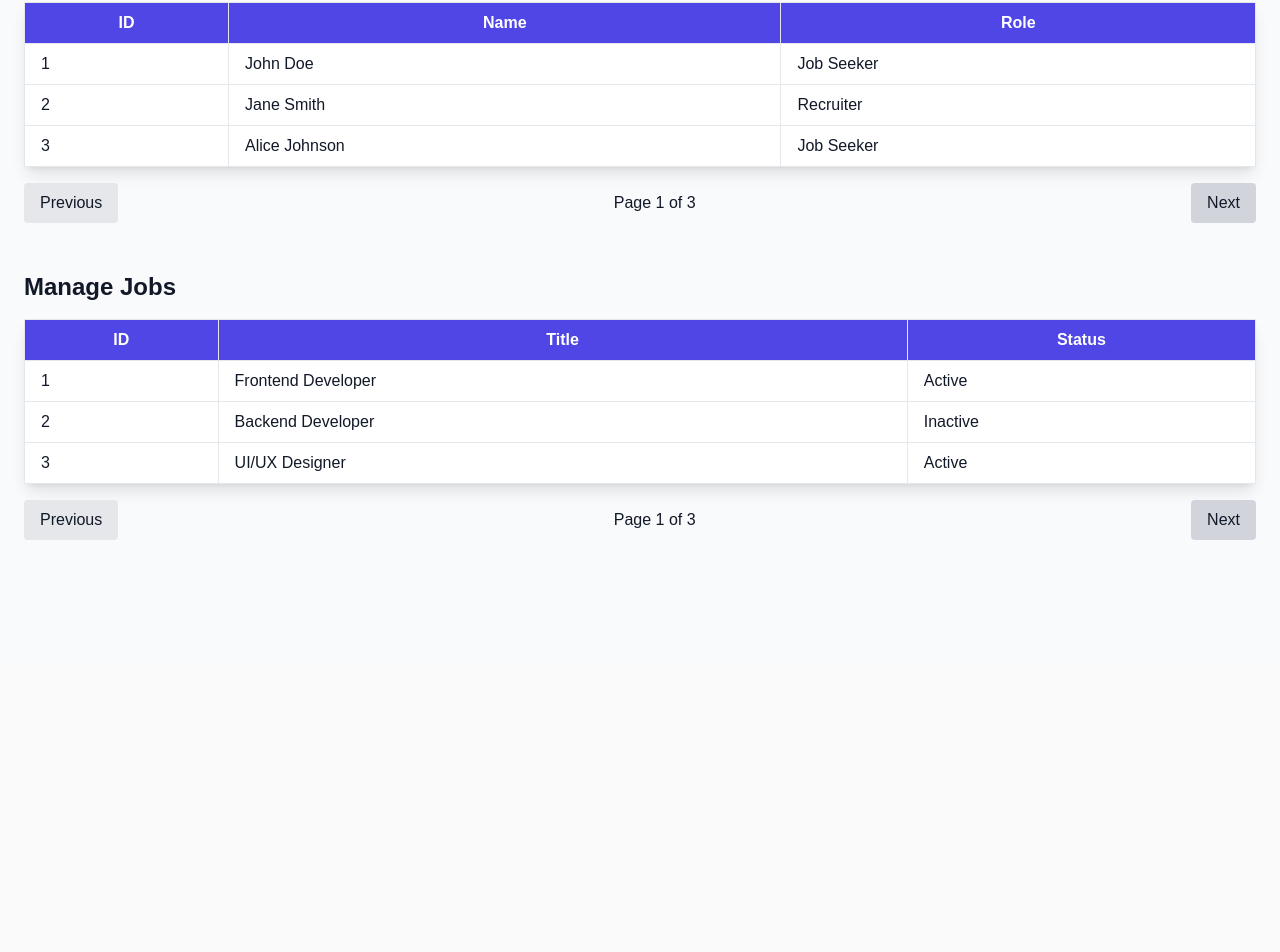
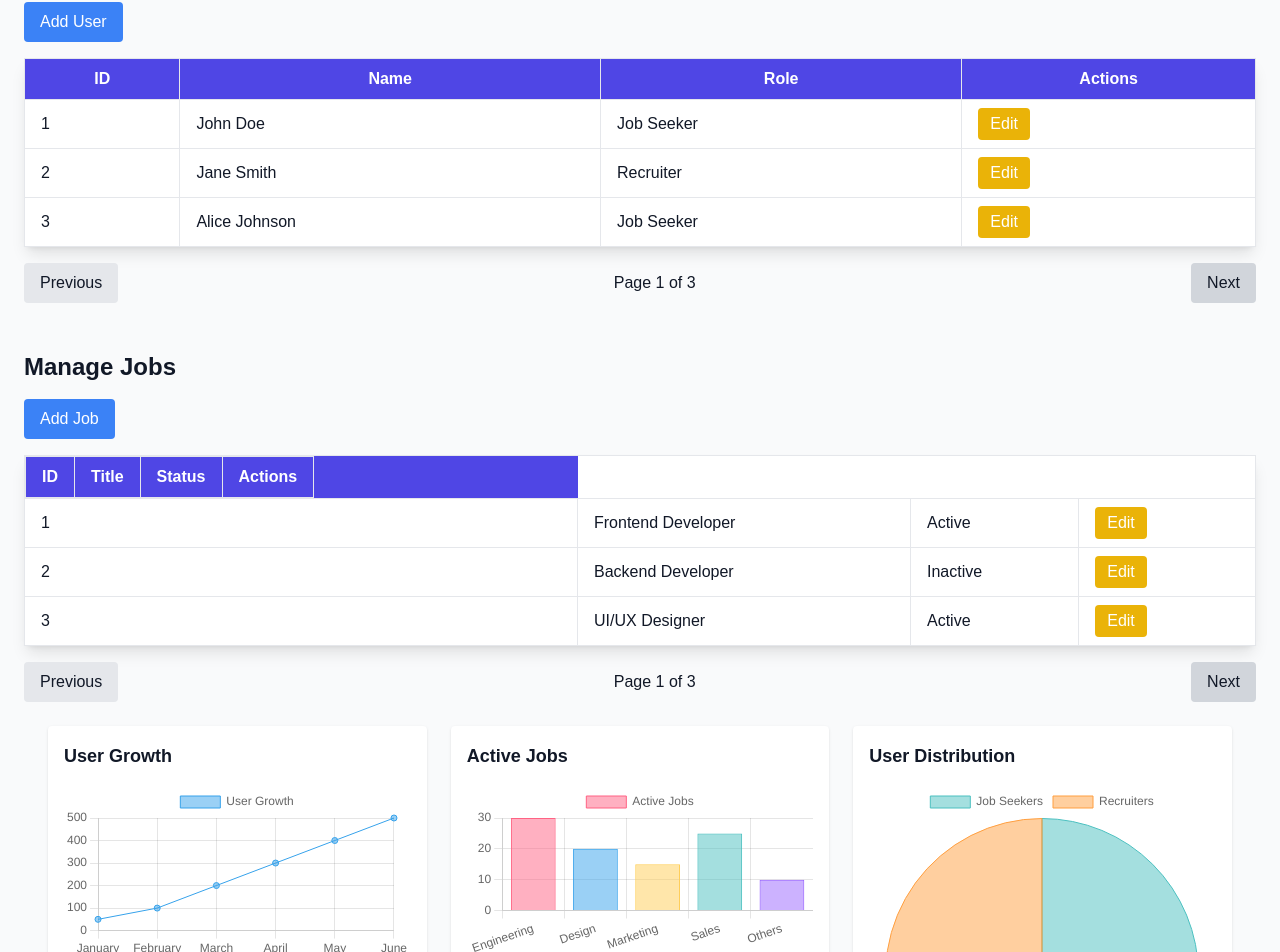
Before and after one commit to Fortunechinenyem/Recruit-Ease, a Next.js app: page /admin in a window 1280 px wide. Shown: the part 138-1090 px from the top of the page. Before the commit the page ends 800 px from the top, so only its background shows below. Built offline with nearby package versions, Linux system fonts and the light colour scheme.

Commit message:
more update on the admin page

```diff
--- /dev/null
+++ b/app/components/Analytics.js
@@ -0,0 +1,98 @@
+import React from "react";
+import { Bar, Line, Pie } from "react-chartjs-2";
+import {
+  Chart as ChartJS,
+  CategoryScale,
+  LinearScale,
+  BarElement,
+  Title,
+  Tooltip,
+  Legend,
+  PointElement,
+  LineElement,
+  ArcElement,
+} from "chart.js";
+
+ChartJS.register(
+  CategoryScale,
+  LinearScale,
+  BarElement,
+  Title,
+  Tooltip,
+  Legend,
+  PointElement,
+  LineElement,
+  ArcElement
+);
+
+export default function Analytics() {
+  const userGrowthData = {
+    labels: ["January", "February", "March", "April", "May", "June"],
+    datasets: [
+      {
+        label: "User Growth",
+        data: [50, 100, 200, 300, 400, 500],
+        backgroundColor: "rgba(54, 162, 235, 0.5)",
+        borderColor: "rgba(54, 162, 235, 1)",
+        borderWidth: 1,
+      },
+    ],
+  };
+
+  const activeJobsData = {
+    labels: ["Engineering", "Design", "Marketing", "Sales", "Others"],
+    datasets: [
+      {
+        label: "Active Jobs",
+        data: [30, 20, 15, 25, 10],
+        backgroundColor: [
+          "rgba(255, 99, 132, 0.5)",
+          "rgba(54, 162, 235, 0.5)",
+          "rgba(255, 206, 86, 0.5)",
+          "rgba(75, 192, 192, 0.5)",
+          "rgba(153, 102, 255, 0.5)",
+        ],
+        borderColor: [
+          "rgba(255, 99, 132, 1)",
+          "rgba(54, 162, 235, 1)",
+          "rgba(255, 206, 86, 1)",
+          "rgba(75, 192, 192, 1)",
+          "rgba(153, 102, 255, 1)",
+        ],
+        borderWidth: 1,
+      },
+    ],
+  };
+
+  const userDistributionData = {
+    labels: ["Job Seekers", "Recruiters"],
+    datasets: [
+      {
+        label: "User Distribution",
+        data: [70, 30],
+        backgroundColor: ["rgba(75, 192, 192, 0.5)", "rgba(255, 159, 64, 0.5)"],
+        borderColor: ["rgba(75, 192, 192, 1)", "rgba(255, 159, 64, 1)"],
+        borderWidth: 1,
+      },
+    ],
+  };
+
+  return (
+    <div className="grid gap-6 md:grid-cols-2 lg:grid-cols-3 p-6">
+      <div className="bg-white shadow rounded p-4">
+        <h3 className="text-lg font-semibold mb-4">User Growth</h3>
+        <Line data={userGrowthData} options={{ responsive: true }} />
+      </div>
+
+      <div className="bg-white shadow rounded p-4">
+        <h3 className="text-lg font-semibold mb-4">Active Jobs</h3>
+        <Bar data={activeJobsData} options={{ responsive: true }} />
+      </div>
+
+      <div className="bg-white shadow rounded p-4">
+        <h3 className="text-lg font-semibold mb-4">User Distribution</h3>
+        <Pie data={userDistributionData} options={{ responsive: true }} />
+      </div>
+    </div>
+  );
+}
--- a/package.json
+++ b/package.json
@@ -9,10 +9,12 @@
     "lint": "next lint"
   },
   "dependencies": {
+    "chart.js": "^4.4.7",
     "firebase": "^11.2.0",
     "next": "15.1.4",
     "next-auth": "^4.24.11",
     "react": "^19.0.0",
+    "react-chartjs-2": "^5.3.0",
     "react-dom": "^19.0.0"
   },
   "devDependencies": {
--- a/pages/admin.js
+++ b/pages/admin.js
@@ -1,3 +1,4 @@
+import Analytics from "@/app/components/Analytics";
 import { useState } from "react";
 
 export default function Admin() {
@@ -20,6 +21,48 @@ export default function Admin() {
     { id: 6, title: "Mobile Developer", status: "Active" },
     { id: 7, title: "Software Engineer", status: "Inactive" },
   ]);
+  const [isModalOpen, setIsModalOpen] = useState(false);
+  const [formType, setFormType] = useState(""); // "user" or "job"
+  const [formMode, setFormMode] = useState(""); // "add" or "edit"
+  const [currentData, setCurrentData] = useState(null); // Data for editing
+
+  const handleAddEdit = (type, mode, data = null) => {
+    setFormType(type);
+    setFormMode(mode);
+    setCurrentData(data);
+    setIsModalOpen(true);
+  };
+
+  const handleSave = (formData) => {
+    if (formType === "user") {
+      if (formMode === "add") {
+        setUsers([...users, { id: users.length + 1, ...formData }]);
+      } else if (formMode === "edit") {
+        setUsers(
+          users.map((user) =>
+            user.id === formData.id ? { ...user, ...formData } : user
+          )
+        );
+      }
+    } else if (formType === "job") {
+      if (formMode === "add") {
+        setJobs([...jobs, { id: jobs.length + 1, ...formData }]);
+      } else if (formMode === "edit") {
+        setJobs(
+          jobs.map((job) =>
+            job.id === formData.id ? { ...job, ...formData } : job
+          )
+        );
+      }
+    }
+    setIsModalOpen(false);
+    setCurrentData(null);
+  };
+
+  const handleCancel = () => {
+    setIsModalOpen(false);
+    setCurrentData(null);
+  };
 
   const [currentUserPage, setCurrentUserPage] = useState(1);
   const usersPerPage = 3;
@@ -61,12 +104,19 @@ export default function Admin() {
 
       <section className="mb-12">
         <h2 className="text-2xl font-bold mb-4">Manage Users</h2>
+        <button
+          onClick={() => handleAddEdit("user", "add")}
+          className="mb-4 px-4 py-2 bg-blue-500 text-white rounded"
+        >
+          Add User
+        </button>
         <table className="w-full border-collapse border bg-white shadow-lg">
           <thead className="bg-indigo-600 text-white">
             <tr>
               <th className="border px-4 py-2">ID</th>
               <th className="border px-4 py-2">Name</th>
               <th className="border px-4 py-2">Role</th>
+              <th className="border px-4 py-2">Actions</th>
             </tr>
           </thead>
           <tbody>
@@ -75,6 +125,14 @@ export default function Admin() {
                 <td className="border px-4 py-2">{user.id}</td>
                 <td className="border px-4 py-2">{user.name}</td>
                 <td className="border px-4 py-2">{user.role}</td>
+                <td className="border px-4 py-2">
+                  <button
+                    onClick={() => handleAddEdit("user", "edit", user)}
+                    className="px-3 py-1 bg-yellow-500 text-white rounded mr-2"
+                  >
+                    Edit
+                  </button>
+                </td>
               </tr>
             ))}
           </tbody>
@@ -102,12 +160,21 @@ export default function Admin() {
 
       <section>
         <h2 className="text-2xl font-bold mb-4">Manage Jobs</h2>
+        <button
+          onClick={() => handleAddEdit("job", "add")}
+          className="mb-4 px-4 py-2 bg-blue-500 text-white rounded"
+        >
+          Add Job
+        </button>
         <table className="w-full border-collapse border bg-white shadow-lg">
           <thead className="bg-indigo-600 text-white">
             <tr>
-              <th className="border px-4 py-2">ID</th>
-              <th className="border px-4 py-2">Title</th>
-              <th className="border px-4 py-2">Status</th>
+              <tr>
+                <th className="border px-4 py-2">ID</th>
+                <th className="border px-4 py-2">Title</th>
+                <th className="border px-4 py-2">Status</th>
+                <th className="border px-4 py-2">Actions</th>
+              </tr>
             </tr>
           </thead>
           <tbody>
@@ -116,6 +183,14 @@ export default function Admin() {
                 <td className="border px-4 py-2">{job.id}</td>
                 <td className="border px-4 py-2">{job.title}</td>
                 <td className="border px-4 py-2">{job.status}</td>
+                <td className="border px-4 py-2">
+                  <button
+                    onClick={() => handleAddEdit("job", "edit", job)}
+                    className="px-3 py-1 bg-yellow-500 text-white rounded mr-2"
+                  >
+                    Edit
+                  </button>
+                </td>
               </tr>
             ))}
           </tbody>
@@ -140,6 +215,90 @@ export default function Admin() {
           </button>
         </div>
       </section>
+      {isModalOpen && (
+        <div className="fixed inset-0 bg-black bg-opacity-50 flex justify-center items-center">
+          <div className="bg-white p-6 rounded shadow-lg">
+            <h2 className="text-xl font-bold mb-4">
+              {formMode === "add" ? "Add" : "Edit"}{" "}
+              {formType === "user" ? "User" : "Job"}
+            </h2>
+            <form
+              onSubmit={(e) => {
+                e.preventDefault();
+                const formData = Object.fromEntries(new FormData(e.target));
+                handleSave(formData);
+              }}
+            >
+              {formType === "user" ? (
+                <>
+                  <label className="block mb-2">
+                    Name:
+                    <input
+                      name="name"
+                      defaultValue={currentData?.name || ""}
+                      className="border w-full p-2 rounded mt-1"
+                      required
+                    />
+                  </label>
+                  <label className="block mb-2">
+                    Role:
+                    <select
+                      name="role"
+                      defaultValue={currentData?.role || "Job Seeker"}
+                      className="border w-full p-2 rounded mt-1"
+                    >
+                      <option>Job Seeker</option>
+                      <option>Recruiter</option>
+                    </select>
+                  </label>
+                </>
+              ) : (
+                <>
+                  <label className="block mb-2">
+                    Title:
+                    <input
+                      name="title"
+                      defaultValue={currentData?.title || ""}
+                      className="border w-full p-2 rounded mt-1"
+                      required
+                    />
+                  </label>
+                  <label className="block mb-2">
+                    Status:
+                    <select
+                      name="status"
+                      defaultValue={currentData?.status || "Active"}
+                      className="border w-full p-2 rounded mt-1"
+                    >
+                      <option>Active</option>
+                      <option>Inactive</option>
+                    </select>
+                  </label>
+                </>
+              )}
+              <div className="flex justify-end mt-4">
+                <button
+                  type="button"
+                  onClick={handleCancel}
+                  className="px-4 py-2 bg-gray-300 rounded mr-2"
+                >
+                  Cancel
+                </button>
+                <button
+                  type="submit"
+                  className="px-4 py-2 bg-blue-500 text-white rounded"
+                >
+                  Save
+                </button>
+              </div>
+            </form>
+          </div>
+        </div>
+      )}
+
+      <section>
+        <Analytics />
+      </section>
     </div>
   );
 }
```
Also changed, not shown: 1 other file (tests, documents, lock files or other folders).
